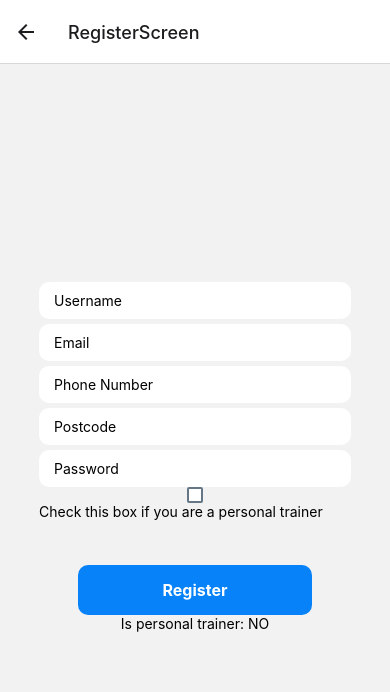
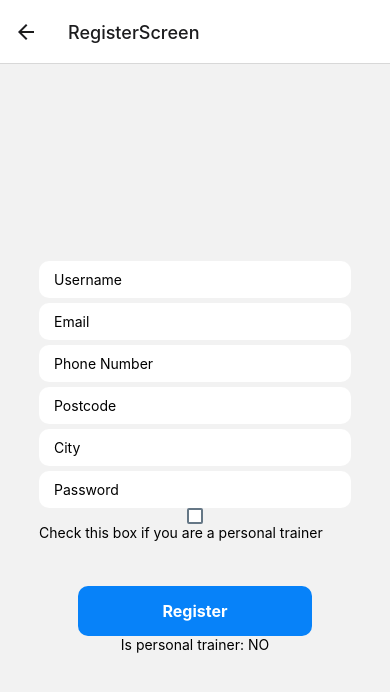
Before and after one commit to richardparle/pt-finder, a React Native app in the folder react-native-app/: screen /RegisterScreen in a window 390 px wide. Shown: the top 692 px of the page. Built offline with nearby package versions, Linux system fonts and the light colour scheme; no server answers.

Commit message:
add client match feature

```diff
--- a/react-native-app/App.js
+++ b/react-native-app/App.js
@@ -2,6 +2,7 @@ import { StyleSheet, Text, View } from "react-native";
 import { NavigationContainer } from "@react-navigation/native";
 import { createNativeStackNavigator } from "@react-navigation/native-stack";
 import LoginScreen from "./src/screens/LoginScreen";
+import ClientMatch from "./src/screens/ClientMatch";
 import RegisterScreen from "./src/screens/RegisterScreen";
 import Dashboard from "./src/screens/Dashboard";
 import ClientProfilePage from "./src/screens/ClientProfilePage";
@@ -9,7 +10,6 @@ import { useState, useMemo } from "react";
 import SearchGymsPage from "./src/screens/SearchGymsPage";
 import WeightTrackerScreen from "./src/screens/WeightTrackerScreen";
 import { UserContext } from "./src/UserContext";
-
 
 const Stack = createNativeStackNavigator();
 
@@ -19,7 +19,6 @@ export default function App() {
   const providerUser = useMemo(() => ({ user, setUser }), [user, setUser]);
 
   return (
-
     <UserContext.Provider value={providerUser}>
       <NavigationContainer>
         <Stack.Navigator>
@@ -33,6 +32,7 @@ export default function App() {
           <Stack.Screen name="ClientProfile" component={ClientProfilePage} />
           <Stack.Screen name="SearchGyms" component={SearchGymsPage} />
           <Stack.Screen name="WeightTracker" component={WeightTrackerScreen} />
+          <Stack.Screen name="ClientMatch" component={ClientMatch} />
         </Stack.Navigator>
       </NavigationContainer>
     </UserContext.Provider>
--- a/react-native-app/package.json
+++ b/react-native-app/package.json
@@ -19,6 +19,7 @@
     "firebase": "^9.7.0",
     "react": "17.0.1",
     "react-bootstrap": "^2.3.1",
+    "react-bootstrap-icons": "^1.8.2",
     "react-dom": "17.0.1",
     "react-native": "0.64.3",
     "react-native-web": "0.17.1"
--- /dev/null
+++ b/react-native-app/src/components/ClientMatchBtn.js
@@ -0,0 +1,18 @@
+import { useNavigation } from "@react-navigation/core";
+import { TouchableOpacity, Text } from "react-native";
+import { styles } from "../screens/LoginScreen";
+
+const ClientMatchBtn = () => {
+  const navigation = useNavigation();
+  const navToClientMatch = () => {
+    navigation.replace("ClientMatch");
+  };
+
+  return (
+    <TouchableOpacity onPress={navToClientMatch} style={styles.button}>
+      <Text style={styles.buttonText}>Find a PT</Text>
+    </TouchableOpacity>
+  );
+};
+
+export default ClientMatchBtn;
--- /dev/null
+++ b/react-native-app/src/screens/ClientMatch.js
@@ -0,0 +1,59 @@
+import { View, Text, TextInput, Button, StyleSheet } from "react-native";
+import { styles } from "./LoginScreen";
+import { useState, useEffect } from "react";
+import { collection, getDocs } from "firebase/firestore";
+import { db } from "../firebase";
+
+const ClientMatch = () => {
+  const [location, setLocation] = useState("");
+  const [text, setText] = useState("");
+  const [queryData, setQueryData] = useState([]);
+
+  useEffect(() => {
+    getDocs(collection(db, "Personal Trainers")).then((data) => {
+      let dataArr = [];
+      data.docs.forEach((item) => {
+        dataArr.push(item.data());
+      });
+      setQueryData(dataArr);
+    });
+  }, []);
+
+  const localPts = queryData.filter((pt) => {
+    return pt.city === text;
+  });
+
+  return (
+    <>
+      <View style={styles.container}>
+        <Text style={{ fontSize: 50, color: "blue" }}>Find a PT</Text>
+        <TextInput
+          style={style.input}
+          placeholder="Enter location"
+          onChangeText={(text) => {
+            setText(text);
+          }}
+          value={text}
+        />
+        <ul key="testDataList">
+          {localPts.map((user, index) => {
+            return <li key={"testli" + index}>{user.email}</li>;
+          })}
+        </ul>
+      </View>
+    </>
+  );
+};
+
+const style = StyleSheet.create({
+  input: {
+    backgroundColor: "white",
+    paddingHorizontal: 15,
+    paddingVertical: 10,
+    borderRadius: 10,
+    marginTop: 5,
+    width: 200,
+  },
+});
+
+export default ClientMatch;
--- a/react-native-app/src/screens/Dashboard.js
+++ b/react-native-app/src/screens/Dashboard.js
@@ -1,13 +1,13 @@
 import LogOutBtn from "../components/LogOutBtn";
 import ProfileDetailsBtn from "../components/ProfileDetailsBtn";
 import SearchGymsBtn from "../components/SearchGymsBtn";
+import ClientMatchBtn from "../components/ClientMatchBtn";
 import WeightTrackerBtn from "../components/WeightTrackerBtn";
 import DashboardInputBox from "../components/DashboardInputBox";
 import React, { useState, useContext, useEffect } from "react";
 import { UserContext } from "../UserContext";
 import { collection, getDocs } from "firebase/firestore";
 import { db } from "../firebase";
-
 
 const Dashboard = () => {
   const { user, setUser } = useContext(UserContext);
@@ -43,6 +43,7 @@ const Dashboard = () => {
       <SearchGymsBtn />
       <WeightTrackerBtn />
       <DashboardInputBox />
+      <ClientMatchBtn />
       <LogOutBtn />
     </div>
   );
--- a/react-native-app/src/screens/RegisterScreen.js
+++ b/react-native-app/src/screens/RegisterScreen.js
@@ -18,6 +18,7 @@ const RegisterScreen = ({ navigation }) => {
   const [password, setPassword] = useState("");
   const [username, setUsername] = useState("");
   const [postcode, setPostcode] = useState("");
+  const [city, setCity] = useState("");
   const [phoneNumber, setPhoneNumber] = useState("");
   const [isPersonalTrainer, setisPersonalTrainer] = useState(false);
 
@@ -38,6 +39,7 @@ const RegisterScreen = ({ navigation }) => {
         const UserDetails = await addDoc(collection(db, "users"), {
           email,
           postcode,
+          city,
           username,
           phoneNumber,
         });
@@ -48,6 +50,7 @@ const RegisterScreen = ({ navigation }) => {
         const PTDetails = await addDoc(collection(db, "Personal Trainers"), {
           email,
           postcode,
+          city,
           username,
           phoneNumber,
         });
@@ -91,6 +94,12 @@ const RegisterScreen = ({ navigation }) => {
           placeholder="Postcode"
           value={postcode}
           onChangeText={(text) => setPostcode(text)}
+          style={styles.input}
+        />
+        <TextInput
+          placeholder="City"
+          value={city}
+          onChangeText={(text) => setCity(text)}
           style={styles.input}
         />
         <TextInput
```
Also changed, not shown: 1 other file (tests, documents, lock files or other folders).
